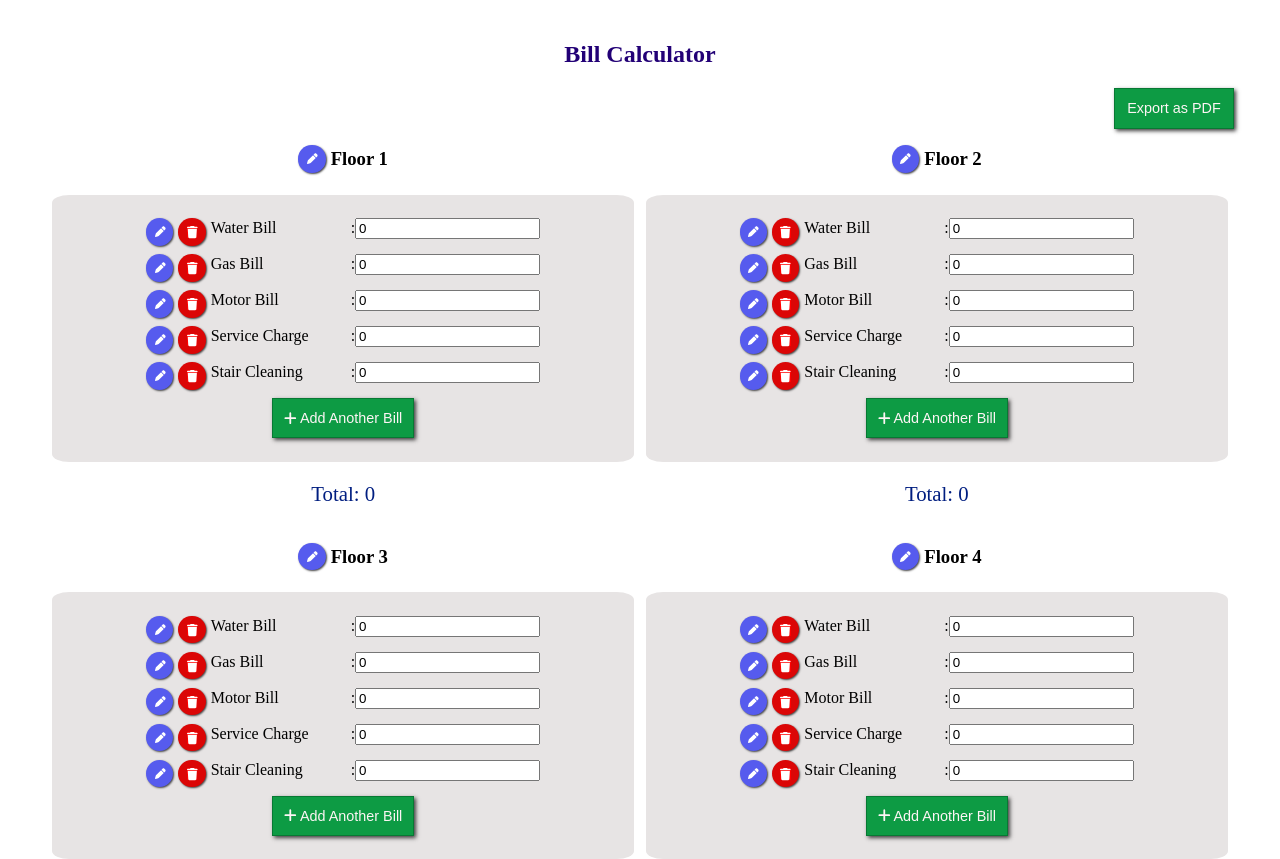
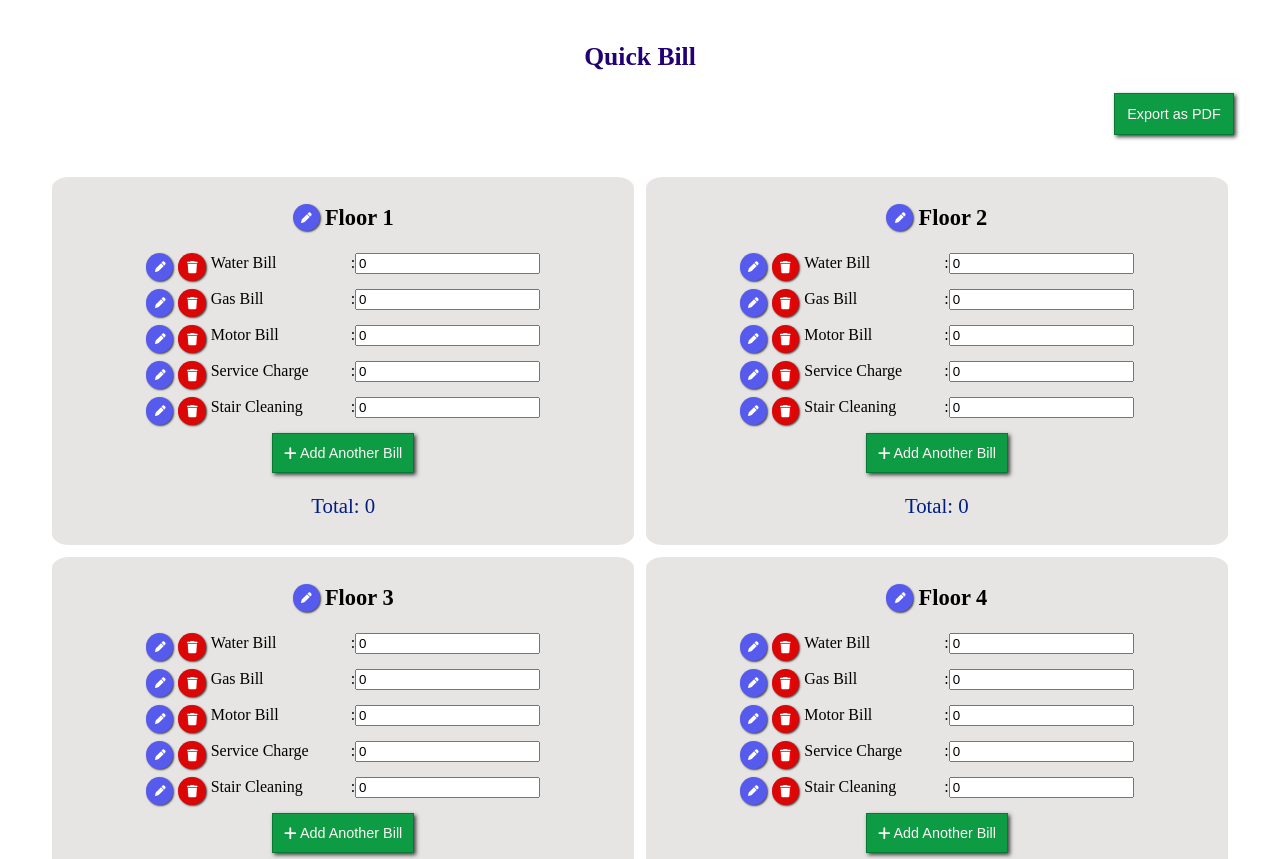
Before and after one commit to FarzanaChowdhury/QuickBill, a React (Create React App) app: page / in a window 1280 px wide. Shown: the top 859 px of the page. Built offline with nearby package versions, Linux system fonts and the light colour scheme.

Commit message:
more styling edits

```diff
--- a/src/BillCalculator.js
+++ b/src/BillCalculator.js
@@ -134,8 +134,8 @@ const exportPDF = () => {
     <div className='fields'>
 
       <div className='edit-button'>
-        <button className='edit' type="button">
-          <FontAwesomeIcon icon={isEditingLabel[index][labelField] ? faSave : faPen} onClick={() => startEditing(index, labelField)} />
+        <button className='edit' type="button" onClick={() => startEditing(index, labelField)}>
+          <FontAwesomeIcon icon={isEditingLabel[index][labelField] ? faSave : faPen} />
         </button>
 
 
@@ -179,7 +179,7 @@ const exportPDF = () => {
 
   return (
     <div>
-      <h2 style={{fontSize: '1.5rem', color: '#220076'}}>Bill Calculator</h2>
+      <h2 style={{fontSize: '1.6rem', color: '#220076'}}>Quick Bill</h2>
 
       <div className='pdf'>
 
@@ -190,10 +190,12 @@ const exportPDF = () => {
 
 
         {bills.map((bill, index) => (
-          <div key={index}>
+          <div key={index} className='form-container'>
             {/* <h3>{floorNo[index]}</h3> */}
+            <div style={{fontSize: '1.2rem'}}>
             <FlatName floorNo={floorNo} setFloor={setFloor} index={index} />
-            <form className='form-container'>
+            </div>
+            <form >
               <div className='labelsNames'>
 
 
--- a/src/CSS/styles.css
+++ b/src/CSS/styles.css
@@ -1,5 +1,6 @@
 body{
     padding: 1% 3%;
+    /* background-color: rgb(240, 247, 250); */
 }
 
 .grid-container{
@@ -182,13 +183,14 @@ background-color: rgb(75, 79, 205);
 .form-container{
     background-color: rgb(231, 228, 228);
     margin: 1%;
-    padding: 4%;
+    padding: 1% 3%;
     border-radius: 3%;
 }
 
 .export{
     background-color: rgb(13, 155, 68);
     padding: 1%;
+    margin-bottom: 3%;
     border-radius: 0%;
     border: 1px solid rgb(7, 121, 51);
     font-size: .9rem;
```
